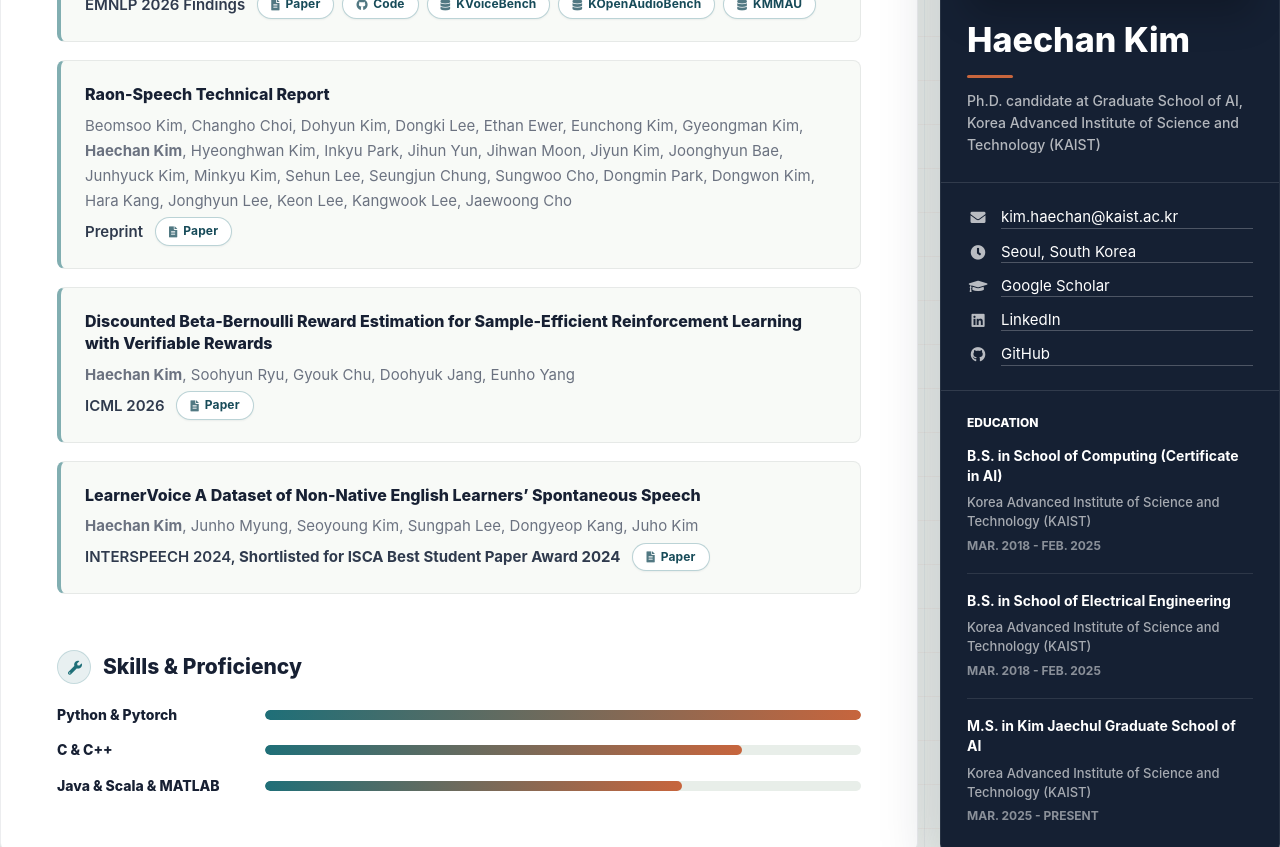
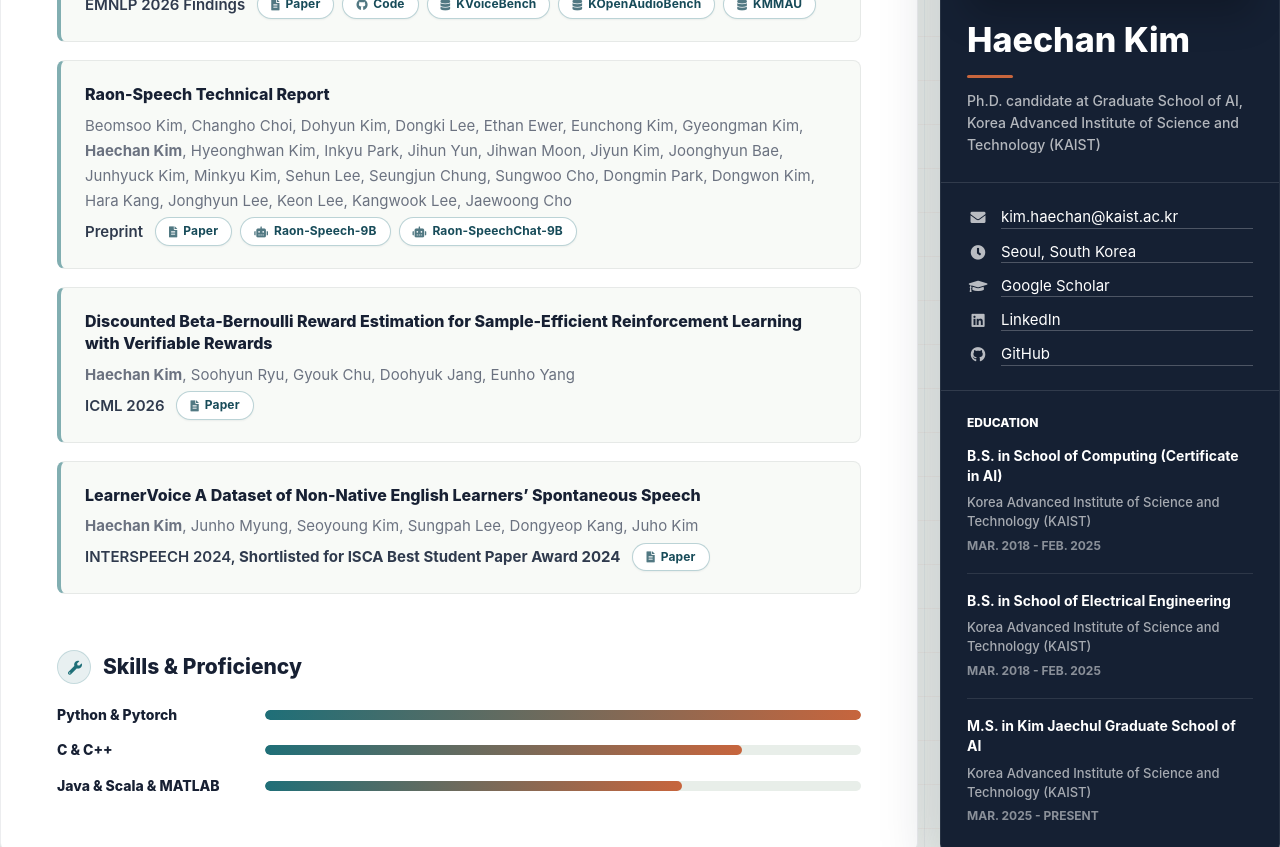
Before and after one commit to HaeChan0305/HaeChan0305.github.io, a Jekyll site: the page built from print.html, in a window 1280 px wide and 900 px high, scrolled down 1907 px, cut to the strip 37-884 px from the top of the window. Built offline with Jekyll 4.4.1, drawn with Linux system fonts in a browser that asks for light colours.

Commit message:
Add Raon-Speech model badges to technical report
Co-Authored-By: Claude Fable 5 <noreply@anthropic.com>

```diff
--- a/_data/data.yml
+++ b/_data/data.yml
@@ -147,6 +147,12 @@ publications:
         links:
           - label: Paper
             url: https://arxiv.org/abs/2605.23912
+          - label: Raon-Speech-9B
+            icon: fas fa-robot
+            url: https://huggingface.co/KRAFTON/Raon-Speech-9B
+          - label: Raon-SpeechChat-9B
+            icon: fas fa-robot
+            url: https://huggingface.co/KRAFTON/Raon-SpeechChat-9B
 
       - title: "Discounted Beta-Bernoulli Reward Estimation for Sample-Efficient Reinforcement Learning with Verifiable Rewards"
         authors: <b>Haechan Kim</b>, Soohyun Ryu, Gyouk Chu, Doohyuk Jang, Eunho Yang
```
